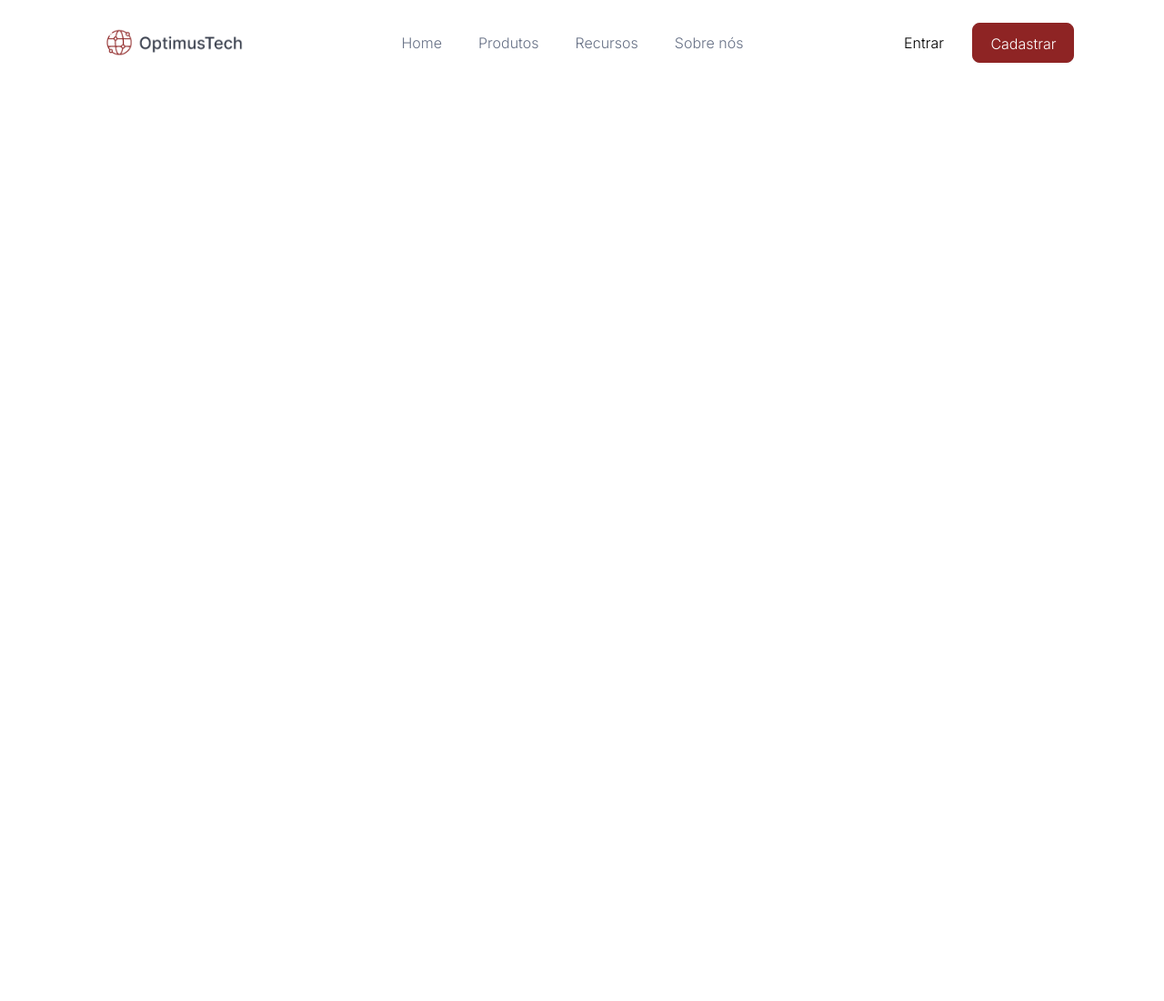
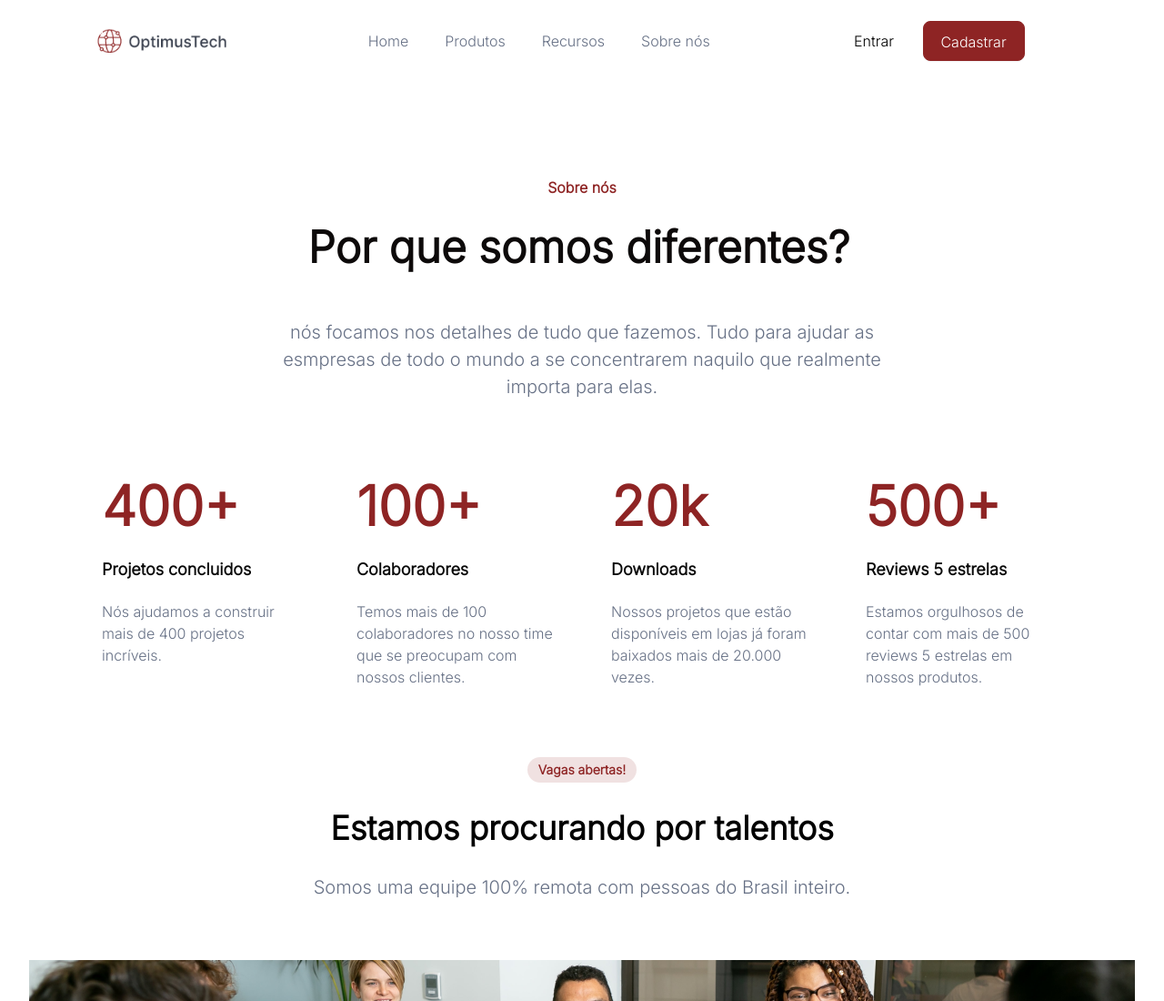
Before and after one commit to gudangnin/7daysofcode-Html-7, a plain HTML site: page index.html in a window 1280 px wide. Shown: the top 1100 px of the page at 91% size. Before the commit the page ends 800 px from the top, so only its background shows below. Drawn offline with Linux system fonts and the light colour scheme.

Commit message:
commit codigo do dia 3 com algumas modificações

```diff
--- a/index.html
+++ b/index.html
@@ -21,5 +21,42 @@
         <button class="cabecalho-botao-cadastrar">Cadastrar</button>
         </nav>
     </header>
+    <main>
+        <section class="cabecalho-conteudo">
+            <span class="cabecalho-titulo-pequeno">Sobre nós</span>
+            <h1 class="cabecalho-titulo-principal">Por que somos diferentes?</h1>
+            <p class="cabecalho-paragrafo">nós focamos nos detalhes de tudo que fazemos. Tudo para ajudar as esmpresas de todo o mundo a se concentrarem naquilo que realmente importa para elas.</p>
+        </section>
+        <section class="conteudo-metricas">
+            <div class="conteudo-metricas-div">
+                <h1 class="conteudo-metricas-h1">400+</h1>
+                <p class="conteudo-metrica-primeiro-paragrafo">Projetos concluidos</p>
+                <p class="conteudo-metrica-segundo-paragrafo">Nós ajudamos a construir mais de 400 projetos incríveis.</p>
+            </div>
+            <div class="conteudo-metricas-div">
+                <h1 class="conteudo-metricas-h1">100+</h1>
+                <p class="conteudo-metrica-primeiro-paragrafo">Colaboradores</p>
+                <p class="conteudo-metrica-segundo-paragrafo">Temos mais de 100 colaboradores no nosso time que se preocupam com nossos clientes.</p>
+            </div>
+            <div class="conteudo-metricas-div">
+                <h1 class="conteudo-metricas-h1">20k</h1>
+                <p class="conteudo-metrica-primeiro-paragrafo">Downloads</p>
+                <p class="conteudo-metrica-segundo-paragrafo">Nossos projetos que estão disponíveis em lojas já foram baixados mais de 20.000 vezes.</p>
+            </div>
+            <div class="conteudo-metricas-div">
+                <h1 class="conteudo-metricas-h1">500+</h1>
+                <p class="conteudo-metrica-primeiro-paragrafo">Reviews 5 estrelas</p>
+                <p  class="conteudo-metrica-segundo-paragrafo">Estamos orgulhosos de contar com mais de 500 reviews 5 estrelas em nossos produtos.</p>
+            </div>
+        </section>
+        <section class="vagas">
+            <div class="vagas-div">
+                <p class="vagas-primeiro-p">Vagas abertas!</p>
+                <h1 class="vagas-titulo">Estamos procurando por talentos</h1>
+                <p class="vagas-segundo-p">Somos uma equipe 100% remota com pessoas do Brasil inteiro.</p>
+            </div>
+            <img class="vagas-imagem" src="imagens/Imagevagas.png" alt="" srcset="">
+        </section>
+    </main>
 </body>
 </html>
--- a/style.css
+++ b/style.css
@@ -1,4 +1,14 @@
 @import url('https://fonts.googleapis.com/css2?family=Inter:wght@300&family=Quicksand:wght@500&display=swap');
+
+:root {
+    --text-color: #667085;
+    --main-color: #8E2424;
+}
+
+body{
+    width: 100%;
+    height: 100vh;
+}
 
 .cabecalho{
     font-family: 'Inter', sans-serif;
@@ -7,6 +17,7 @@
     align-items: center;
     justify-content: space-around;
     padding: 20px;
+    margin-right: 5%;
 }
 
 .cabecalho-imagem{
@@ -19,7 +30,7 @@
 }
 
 .cabecalho-menu-item{
-    color: #667085;
+    color: var(--text-color);
     font-weight: 500;
     font-size: 16px;
 }
@@ -46,9 +57,141 @@
     gap: 8px;
     width: 112px;
     height: 44px;
-    background: #8E2424;
-    border: 1px solid #8E2424;
+    background: var(--main-color);
+    border: 1px solid var(--main-color);
     /* Shadow/xs */
     box-shadow: 0px 1px 2px rgba(16, 24, 40, 0.05);
     border-radius: 8px;
 }
+
+.cabecalho-conteudo{
+    font-family: 'inter';
+    display: flex;
+    flex-direction: column;
+    align-items: center;
+    padding: 80px;
+}
+
+.cabecalho-titulo-pequeno{
+    color: var(--main-color);
+    font-weight: 600;
+    font-size: 16px;
+    line-height: 24px;
+    padding: 24px;
+}
+
+.cabecalho-titulo-principal{
+    color: rgb(13, 10, 10);
+    font-weight: 800;
+    font-size: 48px;
+    line-height: 60px;
+    padding: 0  0 36px;
+    width: 603px;
+    letter-spacing: -2%;
+}
+
+.cabecalho-paragrafo{
+    max-width: 60%;
+    color: var(--text-color);
+    font-weight: 400;
+    font-size: 20px;
+    line-height: 30px;
+    text-align: center;
+    padding-top: 12px;
+}
+
+/* conteudo principal */
+
+.conteudo-metricas{
+    font-family: 'inter';
+    display: flex;
+    flex-direction: row;
+    justify-content: space-around;
+    width: 100%;
+    padding: 0 0 96px 0;
+    gap: 64px;
+    padding: 0 112px;
+}
+
+.conteudo-metricas-div{
+    width: 280px;
+    height: 72px;
+    display: flex;
+    flex-direction: column;
+    vertical-align: top;
+    gap: 20px;
+}
+
+.conteudo-metricas-h1{
+    text-align: left;
+    font-weight: bolder;
+    font-size: 60px;
+    line-height: 72px;
+    letter-spacing: -2%;
+    color: var(--main-color);
+}
+
+.conteudo-metrica-primeiro-paragrafo{
+    font-weight: 600;
+    font-size: 18px;
+    line-height: 28px;
+    color: rgb(9, 9, 9);
+    text-align: left;
+}
+
+.conteudo-metrica-segundo-paragrafo{
+    font-weight: 400;
+    font-size: 16px;
+    line-height: 24px;
+    color: var(--text-color);
+}
+
+/* vagas */
+
+.vagas{
+    font-family: 'inter';
+    display: flex;
+    flex-direction: column;
+    padding: 15rem 0;
+    justify-content: center;
+    align-items: center;
+}
+
+.vagas-div{
+    display: flex;
+    flex-direction: column;
+    gap: 30px;
+    align-items: center;
+    padding-bottom: 4rem;
+}
+
+.vagas-primeiro-p {
+    font-weight: 800;
+    font-size: 0.875rem;
+    line-height: 1.250rem ;
+    color: var(--main-color);
+    background-color: #8e242422;
+    border-radius: 1rem;
+    padding: 4px 12px 4px 12px;
+}
+
+.vagas-titulo{
+    font-weight: 700;
+    font-size: 2.250rem;
+    letter-spacing: -2%;
+    line-height: 2.5rem;
+    color: black;
+}
+
+.vagas-segundo-p{
+    font-weight: 400;
+    font-size: 1.250rem;
+    line-height: 1.900rem;
+    color: var(--text-color);
+}
+
+.vagas-imagem {
+    max-width: 76rem;
+    max-height: 25rem;
+    align-items: center;
+}
```
Also changed, not shown: imagens/Imagevagas.png (added).
